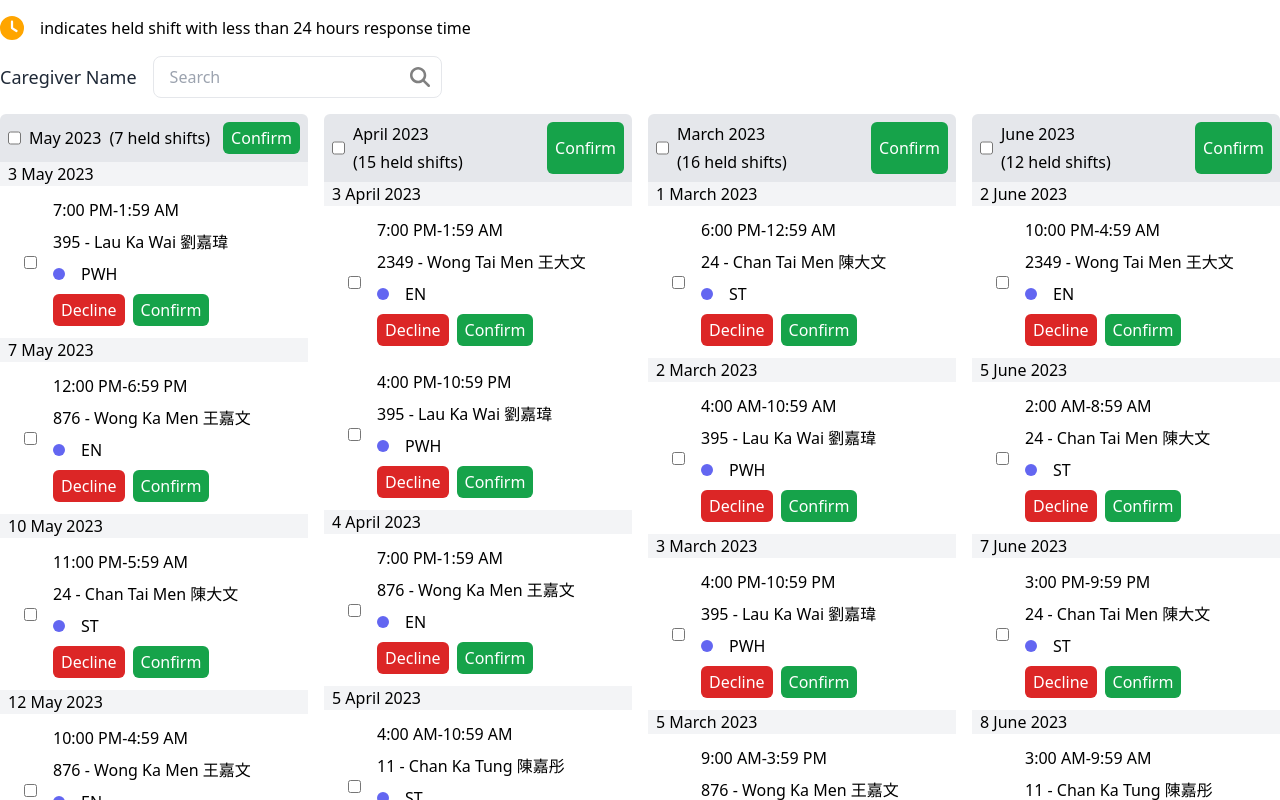
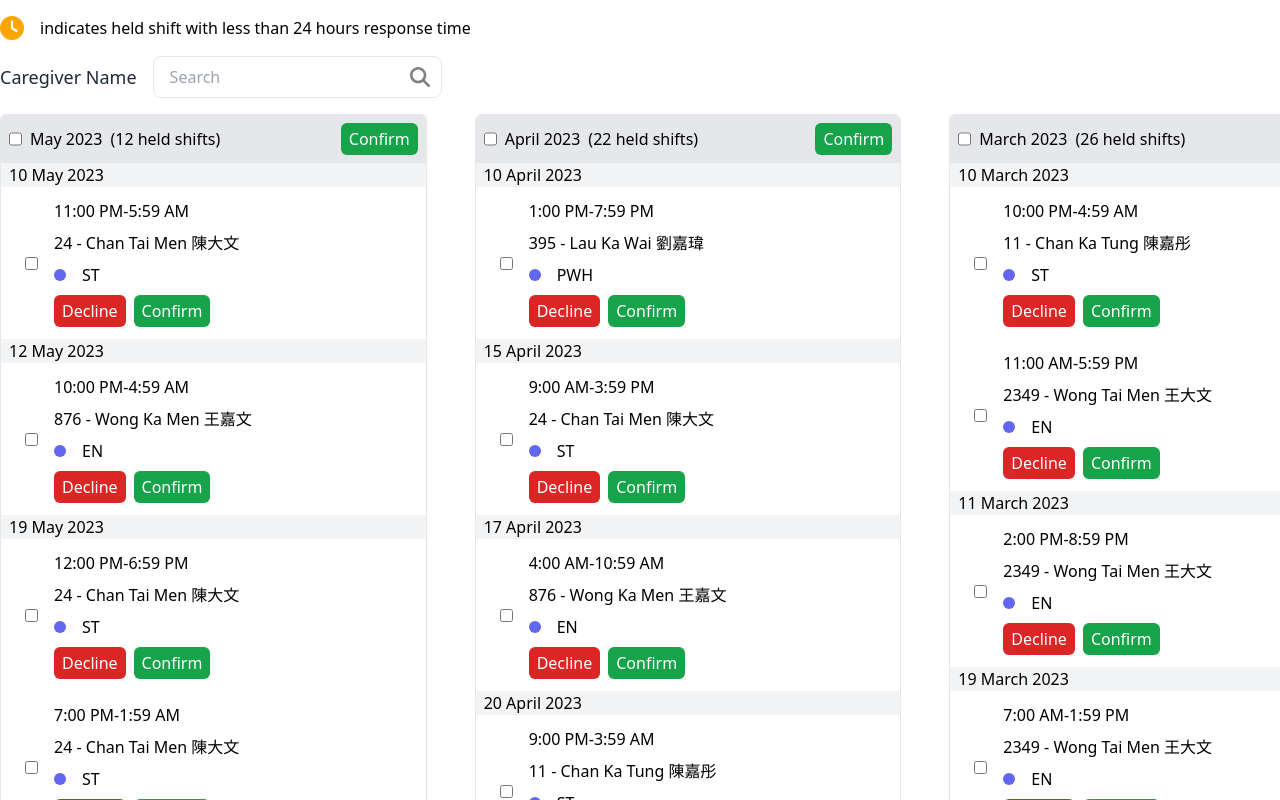
Before and after one commit to yilverdeja/caregiver-admin-dashboard, a React (Vite) app in the folder frontend/: page / in a window 1280 px wide. Shown: the top 800 px of the page. Built offline with nearby package versions, Linux system fonts and the light colour scheme.

Commit message:
feat: add shifts view and store

```diff
--- a/frontend/package.json
+++ b/frontend/package.json
@@ -12,7 +12,8 @@
   "dependencies": {
     "react": "^18.2.0",
     "react-dom": "^18.2.0",
-    "react-icons": "^5.0.1"
+    "react-icons": "^5.0.1",
+    "zustand": "^4.5.2"
   },
   "devDependencies": {
     "@types/react": "^18.2.64",
--- /dev/null
+++ b/frontend/src/components/ShiftCard.tsx
@@ -0,0 +1,42 @@
+import { Shift } from '../hooks/useShifts';
+
+interface Props {
+	shift: Shift;
+}
+
+const ShiftCard = ({ shift }: Props) => {
+	return (
+		<div className="flex flex-row items-center px-2">
+			<input type="checkbox" className="mx-4" />
+			<div className="flex-grow flex flex-col my-2">
+				<p className="my-1">
+					{new Date(shift.startedAt).toLocaleString('en-US', {
+						timeStyle: 'short',
+					})}
+					-
+					{new Date(shift.endedAt).toLocaleString('en-US', {
+						timeStyle: 'short',
+					})}
+				</p>
+				<p className="my-1">
+					{shift.userId} - {shift.lastName} {shift.firstName}{' '}
+					{shift.chiName}
+				</p>
+				<div className="flex flex-row gap-1 items-center my-1">
+					<span className="flex w-3 h-3 me-3 bg-indigo-500 rounded-full"></span>
+					<p>{shift.role}</p>
+				</div>
+				<div className="flex flex-row gap-2 my-1">
+					<button className="bg-red-600 text-white px-2 py-1 rounded-md">
+						Decline
+					</button>
+					<button className="bg-green-600 text-white px-2 py-1 rounded-md">
+						Confirm
+					</button>
+				</div>
+			</div>
+		</div>
+	);
+};
+
+export default ShiftCard;
--- /dev/null
+++ b/frontend/src/components/ShiftDate.tsx
@@ -0,0 +1,9 @@
+interface Props {
+	name: string;
+}
+
+const ShiftDate = ({ name }: Props) => {
+	return <div className="bg-gray-100 px-2">{name}</div>;
+};
+
+export default ShiftDate;
--- /dev/null
+++ b/frontend/src/components/ShiftsDayView.tsx
@@ -0,0 +1,29 @@
+import { useShiftStore } from '../store';
+import ShiftCard from './ShiftCard';
+import ShiftDate from './ShiftDate';
+
+interface Props {
+	monthKey: string;
+	dayKey: string;
+}
+
+function ShiftsDayView({ monthKey, dayKey }: Props) {
+	const { shiftsByMonthAndDay } = useShiftStore();
+	const shifts = shiftsByMonthAndDay[monthKey][dayKey];
+
+	if (!shifts || shifts.length === 0) {
+		// Handle scenario where there are no shifts for the given day
+		return null;
+	}
+
+	return (
+		<div>
+			<ShiftDate name={dayKey + ' ' + monthKey} />
+			{shifts.map((shift) => (
+				<ShiftCard key={shift.id} shift={shift} />
+			))}
+		</div>
+	);
+}
+
+export default ShiftsDayView;
--- a/frontend/src/components/ShiftsMonthView.tsx
+++ b/frontend/src/components/ShiftsMonthView.tsx
@@ -1,43 +1,33 @@
-import { useEffect, useState } from 'react';
-import { Shift } from '../hooks/useShifts';
+import { useShiftStore } from '../store';
+import ShiftsDayView from './ShiftsDayView';
 
 interface Props {
-	title: string;
-	shifts: Shift[];
+	monthKey: string;
 }
 
-const ShiftsMonthView = ({ title, shifts }: Props) => {
-	const shiftsLength = shifts.length;
-	const [shiftsByDate, setShiftsByDate] = useState({});
+const ShiftsMonthView = ({ monthKey }: Props) => {
+	const { shiftsByMonthAndDay } = useShiftStore();
 
-	// groups by day
-	useEffect(() => {
-		setShiftsByDate(
-			shifts.reduce((accum, shift) => {
-				const dt = new Date(shift.startedAt);
-				// const dt_key: string = `${dt.getMonth()}-${dt.getFullYear()}`;
-				const dt_key: string = dt.toLocaleString('en-US', {
-					day: 'numeric',
-				});
-				if (dt_key in accum) {
-					accum[dt_key].push(shift);
-				} else {
-					accum[dt_key] = [shift];
-				}
-				return accum;
-			}, {})
-		);
-	}, [shifts]);
+	if (!shiftsByMonthAndDay[monthKey]) {
+		// no shifts in a given month
+		return null;
+	}
+	const shiftsInMonth = Object.keys(shiftsByMonthAndDay[monthKey]).reduce(
+		(acc, shifts) => {
+			return acc + shifts.length;
+		},
+		0
+	);
 
 	return (
-		<div className="w-full rounded-md overflow-hidden">
+		<div className="w-full rounded-md overflow-hidden flex-none sm:w-2/3 md:w-1/3 mr-8 md:pb-4 border">
 			<header className="flex flex-row gap-2 bg-gray-200 px-2 py-2">
 				<input type="checkbox" />
 				<div className="flex flex-row flex-wrap flex-grow gap-y-1 gap-x-2 items-center">
-					<h2>{title}</h2>
+					<h2>{monthKey}</h2>
 					<p>
-						({shiftsLength} held shift
-						{shiftsLength === 1 ? '' : 's'})
+						({shiftsInMonth} held shift
+						{shiftsInMonth === 1 ? '' : 's'})
 					</p>
 				</div>
 				<button className="bg-green-600 text-white px-2 py-1 rounded-md">
@@ -45,55 +35,15 @@ const ShiftsMonthView = ({ title, shifts }: Props) => {
 				</button>
 			</header>
 
-			{/* shift card */}
-			{Object.entries(shiftsByDate).map(([key, value]) => (
-				<div key={key}>
-					<div className="bg-gray-100 px-2">
-						{key} {title}
-					</div>
-					{value.map((shift: Shift, index: number) => (
-						<div
-							key={index}
-							className="flex flex-row items-center px-2"
-						>
-							<input type="checkbox" className="mx-4" />
-							<div className="flex-grow flex flex-col my-2">
-								<p className="my-1">
-									{new Date(shift.startedAt).toLocaleString(
-										'en-US',
-										{
-											timeStyle: 'short',
-										}
-									)}
-									-
-									{new Date(shift.endedAt).toLocaleString(
-										'en-US',
-										{
-											timeStyle: 'short',
-										}
-									)}
-								</p>
-								<p className="my-1">
-									{shift.userId} - {shift.lastName}{' '}
-									{shift.firstName} {shift.chiName}
-								</p>
-								<div className="flex flex-row gap-1 items-center my-1">
-									<span className="flex w-3 h-3 me-3 bg-indigo-500 rounded-full"></span>
-									<p>{shift.role}</p>
-								</div>
-								<div className="flex flex-row gap-2 my-1">
-									<button className="bg-red-600 text-white px-2 py-1 rounded-md">
-										Decline
-									</button>
-									<button className="bg-green-600 text-white px-2 py-1 rounded-md">
-										Confirm
-									</button>
-								</div>
-							</div>
-						</div>
-					))}
-				</div>
-			))}
+			<div>
+				{Object.keys(shiftsByMonthAndDay[monthKey]).map((dayKey) => (
+					<ShiftsDayView
+						key={dayKey}
+						monthKey={monthKey}
+						dayKey={dayKey}
+					/>
+				))}
+			</div>
 		</div>
 	);
 };
--- a/frontend/src/components/ShiftsView.tsx
+++ b/frontend/src/components/ShiftsView.tsx
@@ -1,63 +1,23 @@
-import { useEffect, useState } from 'react';
-import useShifts, { Shift } from '../hooks/useShifts';
 import ShiftsMonthView from './ShiftsMonthView';
+import { useShiftStore } from '../store';
+import { useEffect } from 'react';
 
 interface Props {
-	// shifts: Shift[];
 	searchText: string;
 }
 
 const ShiftsView = ({ searchText }: Props) => {
-	const { data, isLoading, error } = useShifts();
-	const [shifts, setShifts] = useState<Shift[]>(data);
-	const [shiftsByMonth, setShiftsByMonth] = useState({});
-
+	// const { data, isLoading, error } = useShifts();
+	const { shiftsByMonthAndDay, setShifts } = useShiftStore();
 	useEffect(() => {
-		setShifts(
-			data.filter((shift) => {
-				const name = shift.lastName + shift.firstName + shift.chiName;
-				return searchText === ''
-					? shift
-					: name.toLowerCase().includes(searchText.toLowerCase());
-			})
-		);
-	}, [searchText, data]);
-
-	// groups by month-year
-	useEffect(() => {
-		setShiftsByMonth(
-			shifts.reduce((accum, shift) => {
-				const dt = new Date(shift.startedAt);
-				// const dt_key: string = `${dt.getMonth()}-${dt.getFullYear()}`;
-				const dt_key: string = dt.toLocaleString('en-US', {
-					month: 'long',
-					year: 'numeric',
-				});
-				if (dt_key in accum) {
-					accum[dt_key].push(shift);
-				} else {
-					accum[dt_key] = [shift];
-				}
-				return accum;
-			}, {})
-		);
-	}, [shifts]);
+		setShifts();
+	}, [setShifts]);
 
 	return (
 		<div className="flex flex-col sm:flex-row gap-4 flex-no-wrap overflow-y-scroll overflow-x-clip sm:overflow-y-clip sm:overflow-x-scroll items-start h-full my-4">
-			{Object.entries(shiftsByMonth).map(([key, value]) => (
-				<ShiftsMonthView key={key} title={key} shifts={value} />
+			{Object.keys(shiftsByMonthAndDay).map((monthKey) => (
+				<ShiftsMonthView key={monthKey} monthKey={monthKey} />
 			))}
-			{/* <ShiftsMonthView />
-			<ShiftsMonthView />
-			<ShiftsMonthView /> */}
-			{/* <div className="h-40 w-full bg-yellow-300 flex-none sm:w-2/3 md:w-1/3 mr-8 md:pb-4 border rounded-lg"></div>
-			<div className="h-40 w-full bg-yellow-300 flex-none sm:w-2/3 md:w-1/3 mr-8 md:pb-4 border rounded-lg"></div>
-			<div className="h-40 w-full bg-yellow-300 flex-none sm:w-2/3 md:w-1/3 mr-8 md:pb-4 border rounded-lg"></div>
-			<div className="h-40 w-full bg-yellow-300 flex-none sm:w-2/3 md:w-1/3 mr-8 md:pb-4 border rounded-lg"></div>
-			<div className="h-40 w-full bg-yellow-300 flex-none sm:w-2/3 md:w-1/3 mr-8 md:pb-4 border rounded-lg"></div>
-			<div className="h-40 w-full bg-yellow-300 flex-none sm:w-2/3 md:w-1/3 mr-8 md:pb-4 border rounded-lg"></div>
-			<div className="h-40 w-full bg-yellow-300 flex-none sm:w-2/3 md:w-1/3 mr-8 md:pb-4 border rounded-lg"></div> */}
 		</div>
 	);
 };
--- a/frontend/src/hooks/useShifts.ts
+++ b/frontend/src/hooks/useShifts.ts
@@ -11,10 +11,49 @@ export interface Shift {
 	role: 'EN' | 'ST' | 'PWH';
 }
 
-const useShifts = () => ({
-	data: shifts as Shift[],
-	isLoading: false,
-	error: null,
-});
+export type GroupedShifts = Record<string, Record<string, Shift[]>>;
+
+const groupShifts = (shifts: Shift[]) => {
+	const groupByMonthAndDay = shifts.reduce((acc, shift) => {
+		const startedAtDate = new Date(shift.startedAt);
+
+		// format month-year key (e.g. "November 2023")
+		const monthYearKey = startedAtDate.toLocaleString('en-US', {
+			month: 'long',
+			year: 'numeric',
+		});
+
+		// format day-key (e.g. "25" for 25th day of the month)
+		const dayKey = startedAtDate.toLocaleString('en-US', {
+			day: '2-digit',
+		});
+
+		// initialize month object if it doesn't exist
+		if (!acc[monthYearKey]) {
+			acc[monthYearKey] = {};
+		}
+
+		// initialize day array if it doesn't exist
+		if (!acc[monthYearKey][dayKey]) {
+			acc[monthYearKey][dayKey] = [];
+		}
+
+		// push the shift to the correct day array
+		acc[monthYearKey][dayKey].push(shift);
+
+		return acc;
+	}, {} as GroupedShifts);
+
+	return groupByMonthAndDay;
+};
+
+const useShifts = () => {
+	const groupedShifts = groupShifts(shifts as Shift[]);
+	return {
+		data: groupedShifts,
+		isLoading: false,
+		error: null,
+	};
+};
 
 export default useShifts;
--- /dev/null
+++ b/frontend/src/store.ts
@@ -0,0 +1,97 @@
+import { create } from 'zustand';
+import shifts from './data/shifts';
+
+export interface Shift {
+	id: number; // id property to define a shift
+	startedAt: string;
+	endedAt: string;
+	status: 'DECLINED' | 'CONFIRMED' | 'PENDING';
+	userId: number;
+	chiName: string;
+	lastName: string;
+	firstName: string;
+	role: 'EN' | 'ST' | 'PWH';
+}
+
+type NoIdShifts = Omit<Shift, 'id'>[];
+type ShiftIdMap = Record<number, { monthKey: string; dayKey: string }>;
+export type GroupedShifts = Record<string, Record<string, Shift[]>>;
+
+const groupShifts = (shifts: Shift[]) => {
+	const groupByMonthAndDay = shifts.reduce((acc, shift) => {
+		const startedAtDate = new Date(shift.startedAt);
+
+		// format month-year key (e.g. "November 2023")
+		const monthYearKey = startedAtDate.toLocaleString('en-US', {
+			month: 'long',
+			year: 'numeric',
+		});
+
+		// format day-key (e.g. "25" for 25th day of the month)
+		const dayKey = startedAtDate.toLocaleString('en-US', {
+			day: '2-digit',
+		});
+
+		// initialize month object if it doesn't exist
+		if (!acc[monthYearKey]) {
+			acc[monthYearKey] = {};
+		}
+
+		// initialize day array if it doesn't exist
+		if (!acc[monthYearKey][dayKey]) {
+			acc[monthYearKey][dayKey] = [];
+		}
+
+		// push the shift to the correct day array
+		acc[monthYearKey][dayKey].push(shift);
+
+		return acc;
+	}, {} as GroupedShifts);
+
+	return groupByMonthAndDay;
+};
+
+const assignIdsToShifts = (shifts: NoIdShifts): Shift[] => {
+	return shifts.map((shift, index) => ({ ...shift, id: index }));
+};
+
+const createShiftIdMap = (shifts: GroupedShifts) => {
+	const shiftIdToMonthDayMap: ShiftIdMap = {};
+
+	for (const monthKey in shifts) {
+		for (const dayKey in shifts[monthKey]) {
+			const xx = shifts[monthKey][dayKey];
+			for (const x of xx) {
+				shiftIdToMonthDayMap[x.id] = { monthKey, dayKey };
+			}
+		}
+	}
+
+	return shiftIdToMonthDayMap;
+};
+
+interface ShiftStore {
+	shiftsByMonthAndDay: GroupedShifts;
+	shiftIdToMonthDayMap: ShiftIdMap;
+	isLoading: boolean;
+	error: string | null;
+	setShifts: () => void;
+}
+
+export const useShiftStore = create<ShiftStore>((set) => ({
+	shiftsByMonthAndDay: {},
+	shiftIdToMonthDayMap: {},
+	isLoading: false,
+	error: null,
+	setShifts: () => {
+		const groupedShifts = groupShifts(
+			assignIdsToShifts(shifts as NoIdShifts) as Shift[]
+		);
+		set({
+			shiftsByMonthAndDay: groupedShifts,
+		});
+		set({
+			shiftIdToMonthDayMap: createShiftIdMap(groupedShifts),
+		});
+	},
+}));
```
Also changed, not shown: 1 other file (tests, documents, lock files or other folders).
